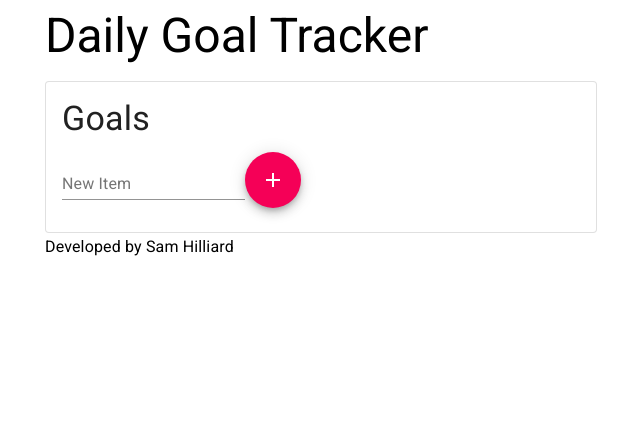
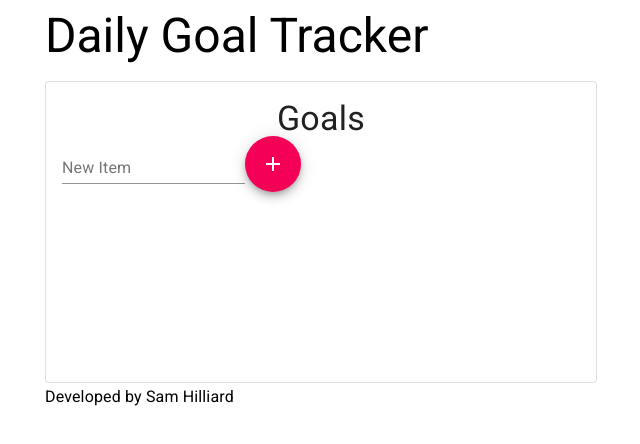
Before and after one commit to sam-hilliard/daily-tasks, a React (Create React App) app in the folder client/: page / in a window 1280 px wide. Shown: the top 444 px of the page, without its empty margins (319-959 px from the left). Built offline with nearby package versions, Linux system fonts and the light colour scheme.

Commit message:
structure for adding component level stylesheets

```diff
--- a/client/src/components/AddItem.jsx
+++ b/client/src/components/AddItem/AddItem.jsx
@@ -11,11 +11,11 @@ function AddItem(props) {
     const [inputText, setInputText] = useState('');
 
     function handleChange(event) {
-        event.preventDefault();
         setInputText(event.target.value);
     }
 
-    function handleClick() {
+    function handleSubmit(event) {
+        event.preventDefault();
         if (inputText) {
             const goal = {
                 id: uuidv4(),
@@ -28,9 +28,9 @@ function AddItem(props) {
     }
 
     return (
-    <form noValidate autoComplete="off">
+    <form onSubmit={handleSubmit} noValidate autoComplete="off" action={void(0)}>
         <TextField onChange={handleChange} value={inputText} label="New Item" />
-        <Fab onClick={handleClick} color="secondary" aria-label="add">
+        <Fab onClick={handleSubmit} color="secondary" aria-label="add">
             <AddIcon />
         </Fab>
     </form>
--- a/client/src/components/List.jsx
+++ /dev/null
@@ -1,45 +0,0 @@
-import React from 'react';
-import { useState } from 'react';
-
-// material ui
-import Card from '@material-ui/core/Card';
-import CardContent from '@material-ui/core/CardContent';
-import Typography from '@material-ui/core/Typography';
-
-import ListItem from './ListItem';
-import AddItem from './AddItem';
-
-function List() {
-
-    const [goals, setGoals] = useState([]);
-
-    function addGoal(goal) {
-        setGoals([...goals, goal]);
-    }
-
-    function deleteGoal(id) {
-        setGoals(
-            goals.filter((goal) => {
-                return goal.id !== id;
-            })
-        );
-    }
-
-    return(
-        <Card variant="outlined">
-            <CardContent>
-             <Typography variant="h4" gutterBottom>
-                Goals
-            </Typography>
-
-            {goals.map((goal) => {
-                return <ListItem key={goal.id} goalId={goal.id} goalName={goal.name} onDelete={deleteGoal} />;
-            })}
-
-            <AddItem onAdd={addGoal}/>
-            </CardContent>
-        </Card>
-    );
-}
-
-export default List;
--- /dev/null
+++ b/client/src/components/List/List.css
@@ -0,0 +1,7 @@
+.list-body {
+    height: 300px;
+}
+
+.list-body h4 {
+    text-align: center;
+}
--- /dev/null
+++ b/client/src/components/List/List.jsx
@@ -0,0 +1,60 @@
+import React from 'react';
+import { useState } from 'react';
+
+// material ui
+import Card from '@material-ui/core/Card';
+import CardContent from '@material-ui/core/CardContent';
+import Typography from '@material-ui/core/Typography';
+import Grid from '@material-ui/core/Grid';
+
+import ListItem from '../ListItem/ListItem';
+import AddItem from '../AddItem/AddItem';
+
+// styles
+import { StylesProvider } from '@material-ui/core/styles';
+import './List.css'
+
+function List() {
+
+    const [goals, setGoals] = useState([]);
+
+    function addGoal(goal) {
+        setGoals([...goals, goal]);
+    }
+
+    function deleteGoal(id) {
+        setGoals(
+            goals.filter((goal) => {
+                return goal.id !== id;
+            })
+        );
+    }
+
+    return(
+        <StylesProvider injectFirst>
+            <Card variant="outlined" className="list-body">
+                <CardContent>
+
+                    <Typography variant="h4" gutterBottom>
+                        Goals
+                    </Typography>
+
+                    <Grid container direction="column" justifyContent="space-between" alignItems="center" spacing={2}>
+                        {goals.map((goal) => {
+                            return(
+                                <Grid item key={goal.id}>
+                                    <ListItem id={goal.id} goalName={goal.name} onDelete={deleteGoal} />
+                                </Grid>
+                            );
+                        })}
+                    </Grid>
+
+                    <AddItem onAdd={addGoal}/>
+
+                </CardContent>
+            </Card>
+        </StylesProvider>
+    );
+}
+
+export default List;
--- a/client/src/components/ListItem.jsx
+++ b/client/src/components/ListItem/ListItem.jsx
@@ -13,12 +13,12 @@ function ListItem(props) {
 
     const [done, setDone] = useState(false);
 
-    function handleChange() {
-        setDone(!done);
+    function handleChange(event) {
+        setDone(event.target.checked);
     }
 
     function handleClick() {
-        props.onDelete(props.goalId);
+        props.onDelete(props.id);
     }
 
     return (
--- a/client/src/index.js
+++ b/client/src/index.js
@@ -1,6 +1,6 @@
 import React from 'react';
 import ReactDOM from 'react-dom';
-import App from './components/App';
+import App from './components/App/App';
 
 ReactDOM.render(
   <React.StrictMode>
```
Also changed, not shown: client/src/components/App/App.jsx (renamed from client/src/components/App.jsx, +3 -6 lines), client/src/components/Footer/Footer.jsx (renamed from client/src/components/Footer.jsx), client/src/components/Header/Header.jsx (renamed from client/src/components/Header.jsx), client/src/styles/App.css (deleted).
